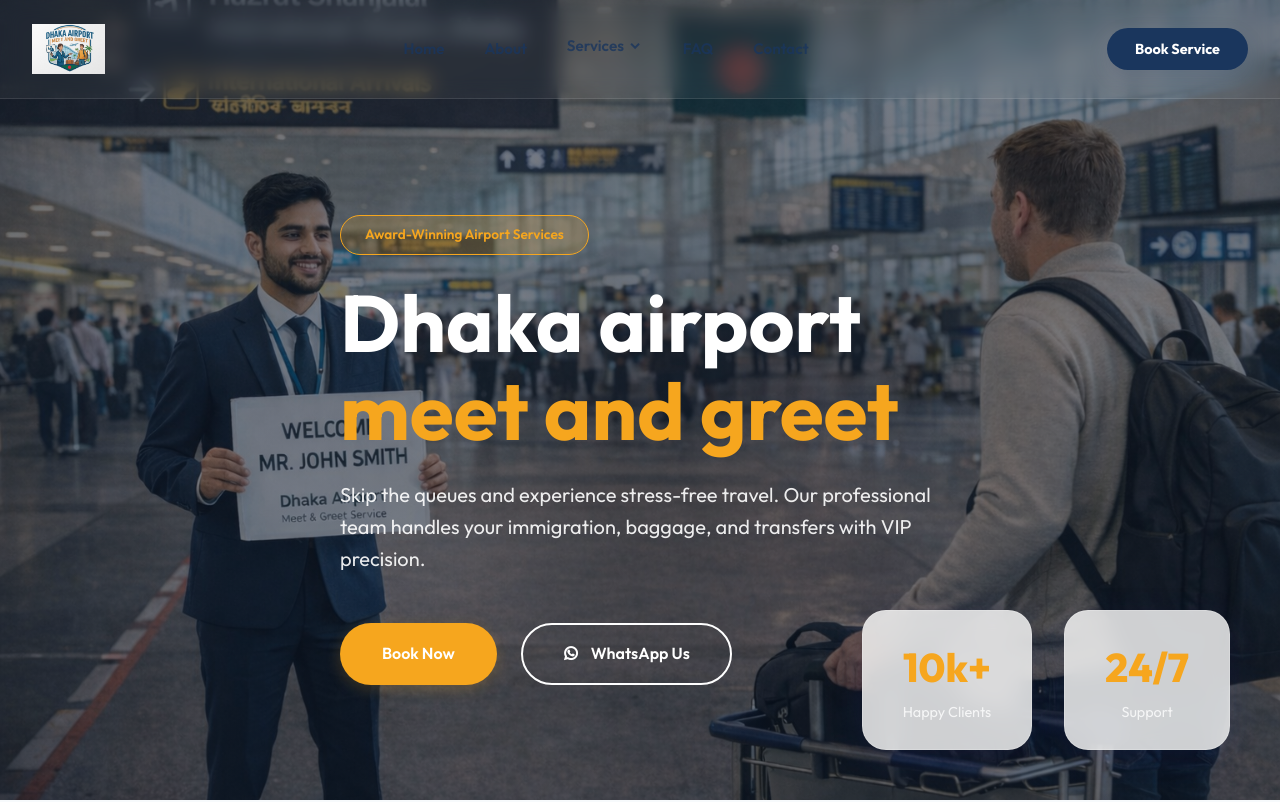
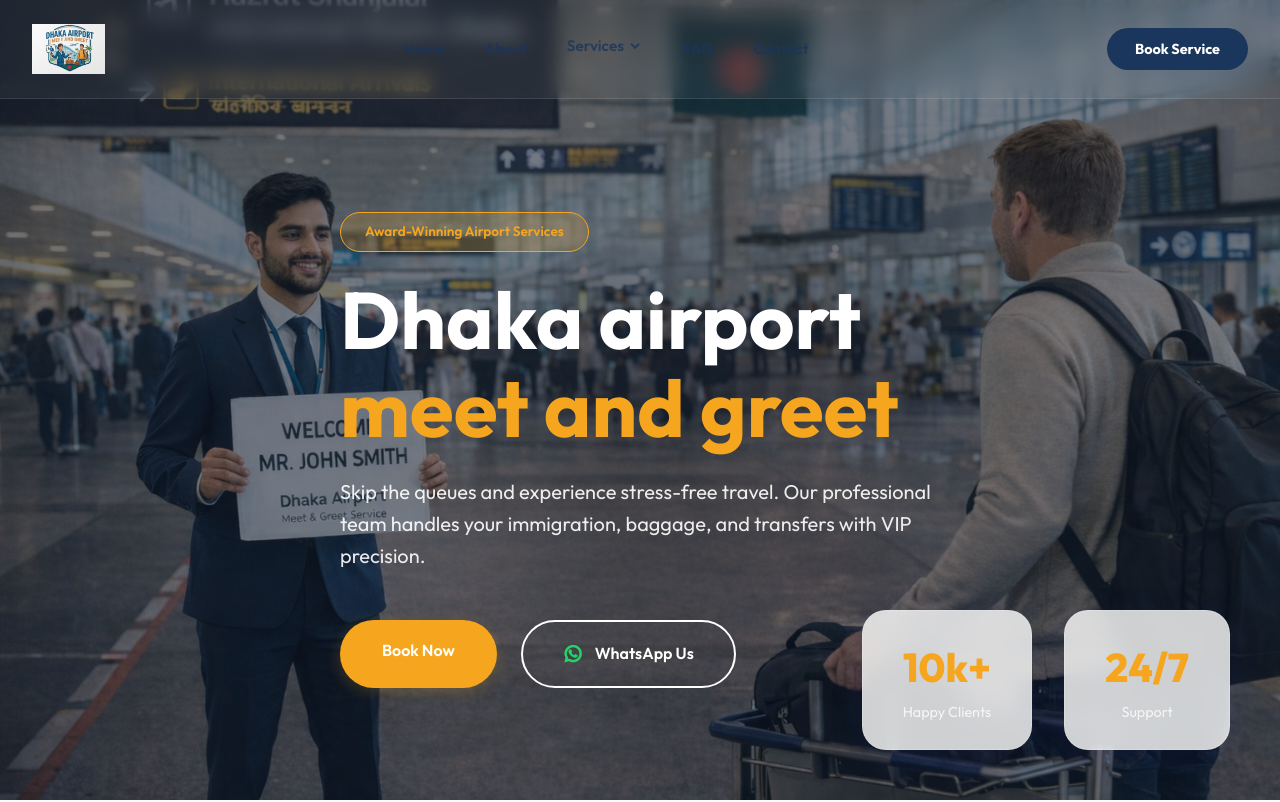
Before and after one commit to iamemonhowlader/airport, a React (Vite) app: page / in a window 1280 px wide. Shown: the top 802 px of the page. Built offline with nearby package versions, Linux system fonts and the light colour scheme.

Commit message:
commit information

```diff
--- a/src/pages/Home.css
+++ b/src/pages/Home.css
@@ -69,6 +69,11 @@
 .btn-outline:hover {
   background: var(--white);
   color: var(--primary);
+}
+
+.btn-outline i.ri-whatsapp-line {
+  color: #25D366; /* WhatsApp Green */
+  font-size: 1.25rem;
 }
 
 .hero-stats {
```
